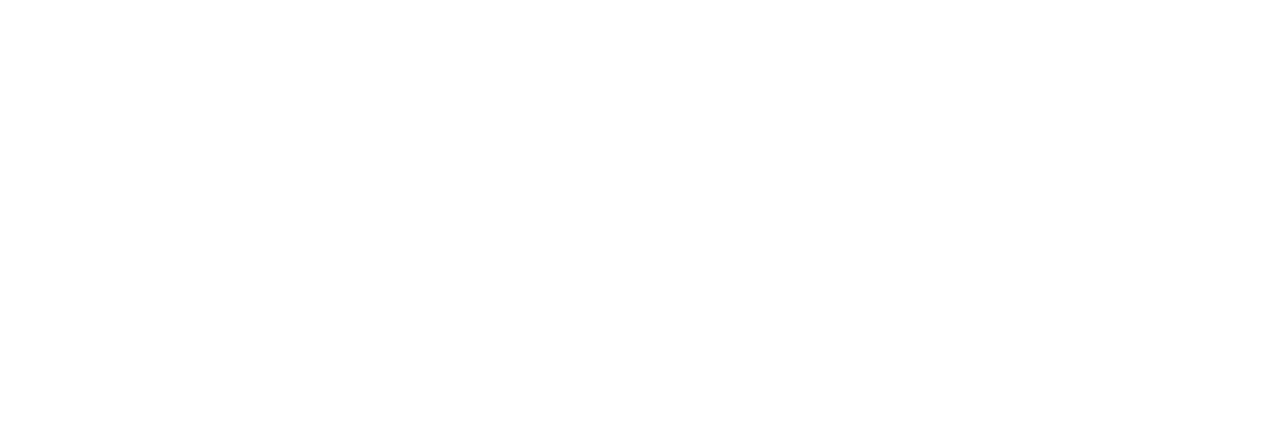
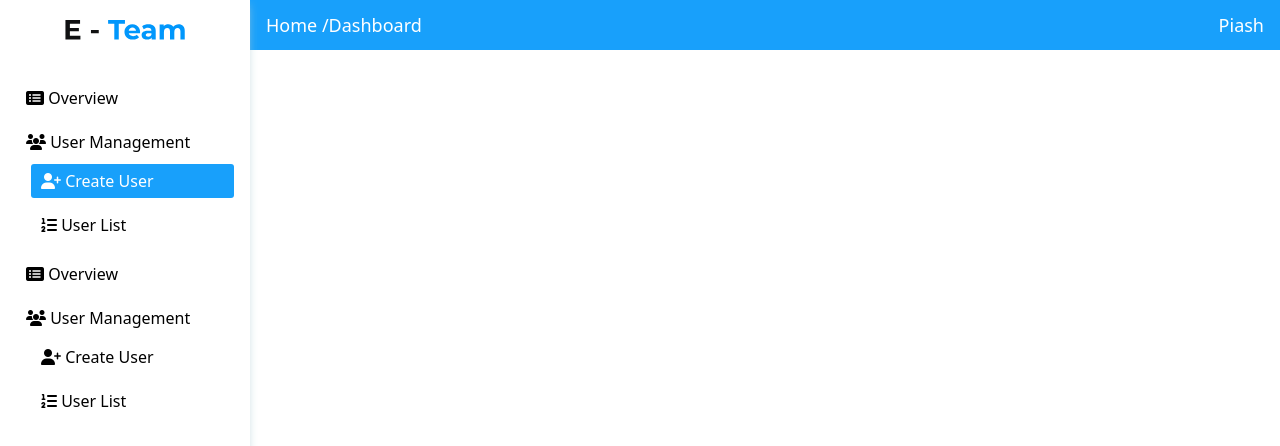
Before and after one commit to web-shoharab-pk/E-Team, a React (Create React App) app: page /all-courses in a window 1280 px wide. Shown: the top 446 px of the page. Built offline with nearby package versions, Linux system fonts and the light colour scheme.

Commit message:
something changed

```diff
--- a/src/App.tsx
+++ b/src/App.tsx
@@ -11,6 +11,7 @@
 import InputApplication from "./components/InputApplication/InputApplication";
 import CourseVideo from "./components/CourseVideo/CourseVideo";
 import CreateUser from "./components/CreateUser/CreateUser";
+import AllCourses from "./components/AllCourses/AllCourses";
 
 const App = () => {
   return (
@@ -27,6 +28,11 @@
         <Route path="/allIdea">
           <Dashboard>
             <AllIdea />
+          </Dashboard>
+        </Route>
+        <Route path="/all-courses">
+          <Dashboard>
+            <AllCourses />
           </Dashboard>
         </Route>
         <Route path="/quiz">
--- /dev/null
+++ b/src/components/AllCourses/AllCourses.jsx
@@ -0,0 +1,11 @@
+import React from 'react';
+
+const AllCourses = () => {
+    return (
+        <div>
+
+        </div>
+    );
+};
+
+export default AllCourses;
```
